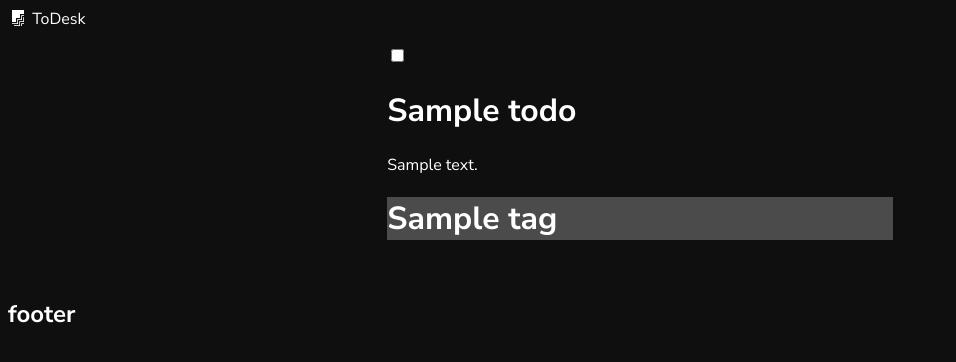
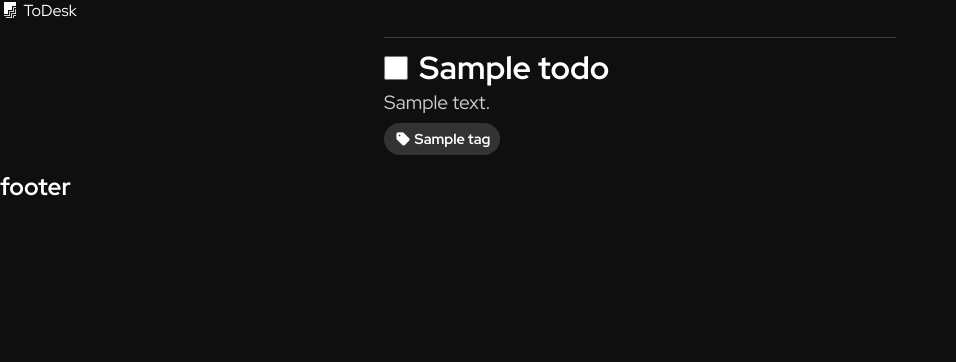
Before and after one commit to leofelix-7/DW_Todo_app, a Django app: template myapp/templates/index.html in a window 1280 px wide. Shown: the top 362 px of the page, without its empty margins (0-956 px from the left). Run offline with Django 3.2, Linux system fonts and the light colour scheme; the template is opened without the code that fills it: most values are stand-ins (such as "Sample title", 1, 10 or a date in 2020); some libraries are stand-ins or nearby versions.

Commit message:
finish the todo design

```diff
--- a/myapp/models.py
+++ b/myapp/models.py
@@ -25,7 +25,7 @@ class TodoModel(models.Model):
     completed = models.BooleanField(default=False)
     created_at = models.DateTimeField(auto_now_add=True)
     updated_at = models.DateTimeField(auto_now=True)
-    tags = models.ManyToManyField('Tag', related_name='todos', blank=True) # Connects to the Tag model
+    tags = models.ManyToManyField('Tag', related_name='todos', blank=True) # added
 
     def __str__(self):
         return self.title
--- a/myapp/templates/index.html
+++ b/myapp/templates/index.html
@@ -15,7 +15,7 @@
     <!-- TODO HEADER -->
     <div class="todo-header">
         <!-- TODO CHECKBOX -->
-        <input type="checkbox" class="checkbox" {% if i.completed %} checked {% endif %}>
+        <input type="checkbox" class="checkbox" {% if i.completed %} checked {% endif %}">
 
         <!-- TODO TITLE -->
         <h1>{{i.title}}</h1>
@@ -29,7 +29,7 @@
     <!-- TODO TAGS -->
     <div class="tags">
         {% for tag in i.tags.all %}
-            <h1 class="tag" style="background-color: {{ tag.color }}80;">{{ tag.name }}</h1>
+            <h1 class="tag" style="background-color: {{ tag.color }}4D;"><i class="fa-solid fa-tag"></i> {{ tag.name }}</h1>
         {% endfor %}
     </div>
 </div>
--- a/myapp/urls.py
+++ b/myapp/urls.py
@@ -1,5 +1,6 @@
 from django.urls import path
 from . import views
 urlpatterns = [
-    path('list/',views.TodoList, name="TodoList")
+    path('list/', views.TodoList, name="TodoList"),
+    path('toggle-completed/<uuid:todo_id>/', views.toggle_completed, name="toggle_completed"),
 ]
--- a/static/css/styles.css
+++ b/static/css/styles.css
@@ -1,12 +1,12 @@
 /* Google font */
-@import url('https://fonts.googleapis.com/css2?family=Nunito+Sans:ital,opsz,wght@0,6..12,200..1000;1,6..12,200..1000&display=swap');
+@import url('https://fonts.googleapis.com/css2?family=Red+Hat+Display:ital,wght@0,300..900;1,300..900&display=swap');
 
 * {
     outline: none;
-    padding: none;
-    margin: none;
+    padding: 0;
+    margin: 0;
     text-decoration: none;
-    font-family: "Nunito Sans", sans-serif;
+    font-family: "Red Hat Display", sans-serif;
     color: white;
 }
 
@@ -26,12 +26,45 @@ body {
 .todo {
     width: --webkit-fill-avaiable;
     padding: 1rem 30%;
+    align-items: center;
+
+    transition: .3s;
+
 }
 
 /* CHECKBOX SIZE */
-input[type="checkbox"]
+input[type="checkbox"] {
+    width: 1.5rem;
+    height: 1.5rem;
+    cursor: pointer;
+    accent-color: var(--main-accent);
+}
 
 .todo .todo-header {
     display: flex;
-    gap: 1rem;
+    gap: .7rem;
+    align-items: center;
+    border-top: solid rgb(58, 58, 58) 1px;
+    padding-top: .5rem;
 }
+
+.todo .todo-header h1 {
+    font-size: 2rem;
+}
+
+.todo .desc {
+    font-size: 1.2rem;
+    opacity: 0.8;
+}
+
+.todo .tags {
+    display: flex;
+    gap: .5rem;
+    margin-top: .5rem;
+}
+
+.todo .tag {
+    padding: .4rem .6rem;
+    border-radius: 1rem;
+    font-size: .9rem;
+}
```
Also changed, not shown: myapp/views.py (+13 -2 lines), db.sqlite3.
